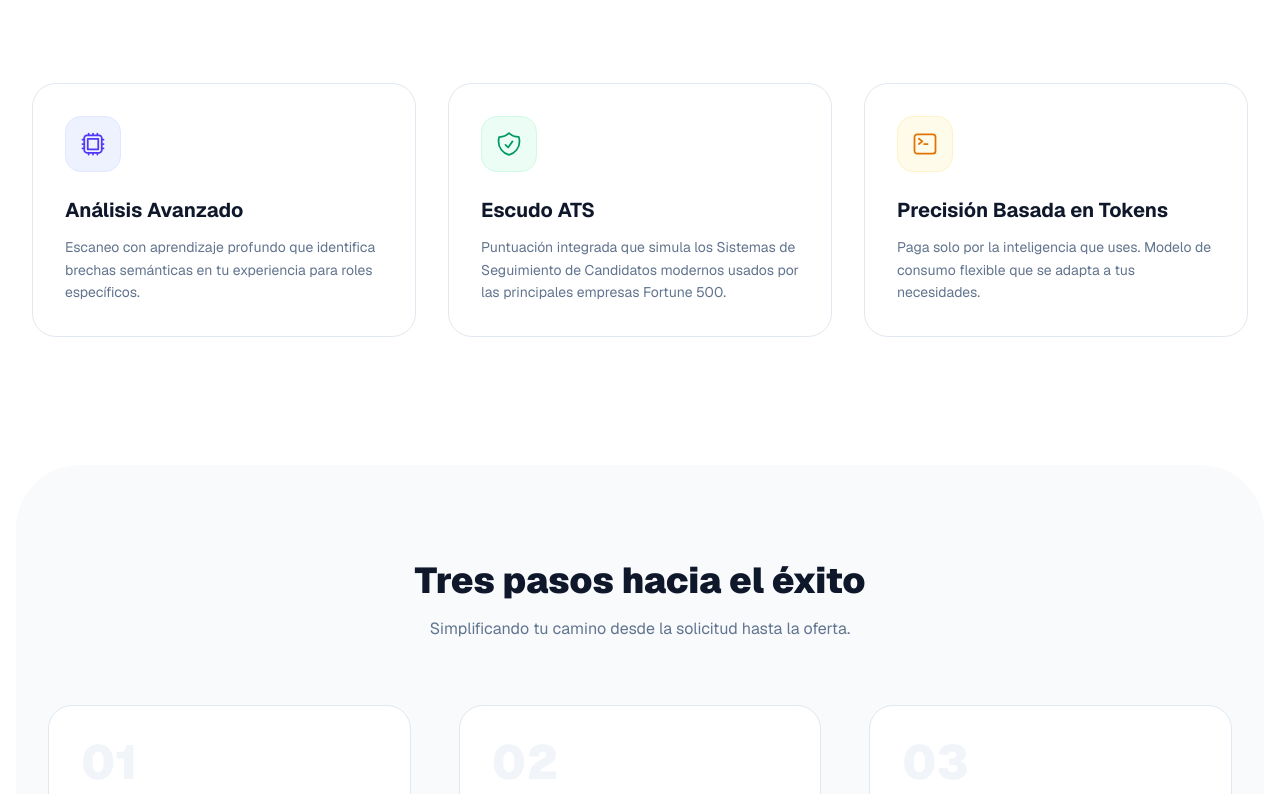
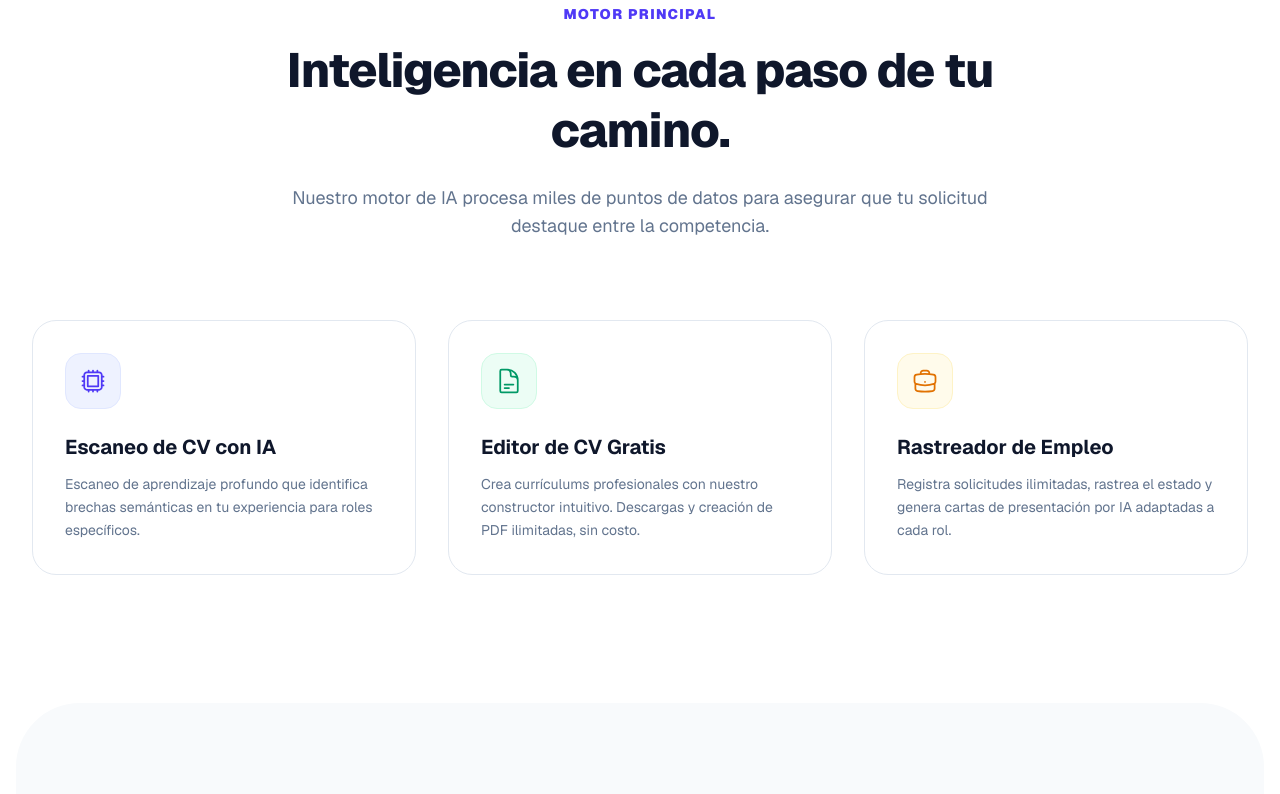
Before and after one commit to sam1330/document-ai-web, a Next.js app: page /contact in a window 1280 px wide. Shown: the part 1426-2220 px from the top of the page. Built offline with nearby package versions, Linux system fonts and the light colour scheme; no server answers; what react-google-recaptcha-v3 would draw is missing.

Commit message:
feat: add free products to SEO and home page

```diff
--- a/src/app/[locale]/HomeClient.tsx
+++ b/src/app/[locale]/HomeClient.tsx
@@ -13,6 +13,8 @@ import {
   AcademicCapIcon,
   UserGroupIcon,
   CommandLineIcon,
+  DocumentTextIcon,
+  BriefcaseIcon,
 } from '@heroicons/react/24/outline'
 import { motion } from 'framer-motion'
 import Image from 'next/image'
@@ -178,15 +180,15 @@ export default function HomeClient() {
               color="indigo"
             />
             <FeatureCard
-              icon={<ShieldCheckIcon className="h-7 w-7" />}
-              title={t('landing.features.atsShield.title')}
-              description={t('landing.features.atsShield.description')}
+              icon={<DocumentTextIcon className="h-7 w-7" />}
+              title={t('landing.features.cvEditor.title')}
+              description={t('landing.features.cvEditor.description')}
               color="emerald"
             />
             <FeatureCard
-              icon={<CommandLineIcon className="h-7 w-7" />}
-              title={t('landing.features.tokenPrecision.title')}
-              description={t('landing.features.tokenPrecision.description')}
+              icon={<BriefcaseIcon className="h-7 w-7" />}
+              title={t('landing.features.appTracker.title')}
+              description={t('landing.features.appTracker.description')}
               color="amber"
             />
           </div>
--- a/src/messages/en.json
+++ b/src/messages/en.json
@@ -30,9 +30,9 @@
     },
     "hero": {
       "badge": "v1.0 Now Live",
-      "title": "Land your dream job with <aiIntelligence></aiIntelligence>.",
+      "title": "Land your dream job with <aiIntelligence></aiIntelligence> and free tools.",
       "aiIntelligence": "AI Intelligence",
-      "subtitle": "The most advanced AI-powered job search suite. Optimize resumes, generate cover letters, and track applications with real-time token-based intelligence."
+      "subtitle": "Free Online CV Editor with unlimited PDF downloads. Free Job Application Tracker with AI Cover Letters. The most advanced suite to skyrocket your career."
     },
     "trust": {
       "joinedBy": "Joined by {count} professionals",
@@ -49,16 +49,16 @@
       "sectionSubtitle": "Intelligence in every step of your journey.",
       "sectionDescription": "Our AI engine processes thousands of data points to ensure your application stands out from the competition.",
       "advancedAnalysis": {
-        "title": "Advanced Analysis",
+        "title": "AI Resume Scan",
         "description": "Deep-learning scanning that identifies semantic gaps in your experience for targeted roles."
       },
-      "atsShield": {
-        "title": "ATS Shield",
-        "description": "Built-in scoring that mimics modern Applicant Tracking Systems used by top Fortune 500 companies."
+      "cvEditor": {
+        "title": "Free CV Editor",
+        "description": "Create professional resumes with our intuitive builder. Unlimited PDF downloads and creation, zero cost."
       },
-      "tokenPrecision": {
-        "title": "Token-Based Precision",
-        "description": "Pay only for the intelligence you use. Flexible consumption model that scales with your needs."
+      "appTracker": {
+        "title": "Application Tracker",
+        "description": "Register unlimited job applications, track status, and generate AI cover letters tailored for each role."
       }
     },
     "howItWorks": {
@@ -86,10 +86,10 @@
       "sectionTitle": "Pay-as-you-go Pricing",
       "sectionSubtitle": "No monthly subscriptions. No hidden fees. We believe in fair, usage-based access to the world's most powerful AI models.",
       "features": {
-        "unlimitedStorage": "Unlimited Resume Storage",
-        "realTimeTracking": "Real-time Application Tracking",
-        "historicalAnalysis": "Detailed Historical Analysis",
-        "atsScoring": "ATS Compatibility Scoring"
+        "unlimitedStorage": "Unlimited Resumes & Applications",
+        "realTimeTracking": "Real-time Status Tracking",
+        "historicalAnalysis": "Unlimited PDF Downloads",
+        "atsScoring": "AI-Powered Cover Letters"
       },
       "viewRates": "Create free account to view detailed rates",
       "tokenSystem": {
@@ -858,8 +858,8 @@
   },
   "seo": {
     "home": {
-      "title": "Haku – AI-Powered Resume & Job Application Assistant",
-      "description": "Land your dream job with AI-powered resume analysis, ATS optimization, and personalized cover letter generation. Start free with 30 tokens — no subscription required."
+      "title": "Free Online CV Editor & Job Tracker | Haku AI",
+      "description": "Create unlimited resumes for free, track applications, and generate AI cover letters. Professional CV editor with unlimited PDF downloads and smart ATS optimization."
     },
     "login": {
       "title": "Sign In | Haku",
--- a/src/messages/es.json
+++ b/src/messages/es.json
@@ -30,9 +30,9 @@
     },
     "hero": {
       "badge": "v1.0 Ahora Disponible",
-      "title": "Consigue tu trabajo soñado con <aiIntelligence></aiIntelligence>.",
-      "aiIntelligence": "Inteligencia IA",
-      "subtitle": "La suite de búsqueda de empleo más avanzada impulsada por IA. Optimiza currículums, genera cartas de presentación y rastrea solicitudes con inteligencia en tiempo real basada en tokens."
+      "title": "Consigue el trabajo de tus sueños con <aiIntelligence></aiIntelligence> y herramientas gratuitas.",
+      "aiIntelligence": "Inteligencia Artificial",
+      "subtitle": "Editor de CV online gratuito con descargas PDF ilimitadas. Rastreador de solicitudes de empleo gratuito con cartas de presentación por IA. La suite más avanzada para impulsar tu carrera."
     },
     "trust": {
       "joinedBy": "Únete a {count} profesionales",
@@ -49,16 +49,16 @@
       "sectionSubtitle": "Inteligencia en cada paso de tu camino.",
       "sectionDescription": "Nuestro motor de IA procesa miles de puntos de datos para asegurar que tu solicitud destaque entre la competencia.",
       "advancedAnalysis": {
-        "title": "Análisis Avanzado",
-        "description": "Escaneo con aprendizaje profundo que identifica brechas semánticas en tu experiencia para roles específicos."
+        "title": "Escaneo de CV con IA",
+        "description": "Escaneo de aprendizaje profundo que identifica brechas semánticas en tu experiencia para roles específicos."
       },
-      "atsShield": {
-        "title": "Escudo ATS",
-        "description": "Puntuación integrada que simula los Sistemas de Seguimiento de Candidatos modernos usados por las principales empresas Fortune 500."
+      "cvEditor": {
+        "title": "Editor de CV Gratis",
+        "description": "Crea currículums profesionales con nuestro constructor intuitivo. Descargas y creación de PDF ilimitadas, sin costo."
       },
-      "tokenPrecision": {
-        "title": "Precisión Basada en Tokens",
-        "description": "Paga solo por la inteligencia que uses. Modelo de consumo flexible que se adapta a tus necesidades."
+      "appTracker": {
+        "title": "Rastreador de Empleo",
+        "description": "Registra solicitudes ilimitadas, rastrea el estado y genera cartas de presentación por IA adaptadas a cada rol."
       }
     },
     "howItWorks": {
@@ -86,10 +86,10 @@
       "sectionTitle": "Precios de Pago por Uso",
       "sectionSubtitle": "Sin suscripciones mensuales. Sin cargos ocultos. Creemos en un acceso justo y basado en el uso a los modelos de IA más potentes del mundo.",
       "features": {
-        "unlimitedStorage": "Almacenamiento Ilimitado de Currículums",
-        "realTimeTracking": "Rastreo de Solicitudes en Tiempo Real",
-        "historicalAnalysis": "Análisis Histórico Detallado",
-        "atsScoring": "Puntuación de Compatibilidad ATS"
+        "unlimitedStorage": "CVs y Solicitudes Ilimitadas",
+        "realTimeTracking": "Rastreo de Estado en Tiempo Real",
+        "historicalAnalysis": "Descargas PDF Ilimitadas",
+        "atsScoring": "Cartas de Presentación con IA"
       },
       "viewRates": "Crea una cuenta gratis para ver las tarifas detalladas",
       "tokenSystem": {
@@ -858,8 +858,8 @@
   },
   "seo": {
     "home": {
-      "title": "Haku – Asistente de CV y Empleo con Inteligencia Artificial",
-      "description": "Consigue tu trabajo soñado con análisis de CV por IA, optimización ATS y generación de cartas de presentación personalizadas. Comienza gratis con 30 tokens — sin suscripción."
+      "title": "Editor de CV Online Gratis y Rastreador de Empleo | Haku AI",
+      "description": "Crea currículums ilimitados gratis, rastrea solicitudes y genera cartas de presentación con IA. Editor de CV profesional con descargas PDF ilimitadas y optimización ATS inteligente."
     },
     "login": {
       "title": "Iniciar Sesión | Haku",
```
